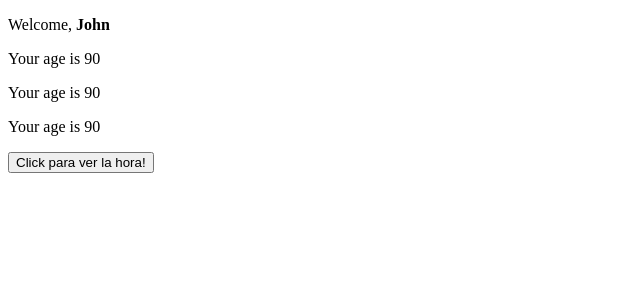
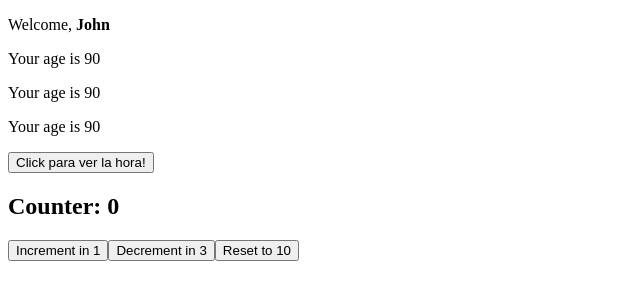
Before and after one commit to Jeizer-Valarezo/React-Practices, a React (Vite) app in the folder 2. Basic concepts/General/my-app/: page / in a window 1280 px wide. Shown: the top 300 px of the page, without its empty margins (0-640 px from the left). Built offline with nearby package versions, Linux system fonts and the light colour scheme.

Commit message:
State1-2

```diff
--- a/2. Basic concepts/General/my-app/src/App.jsx
+++ b/2. Basic concepts/General/my-app/src/App.jsx
@@ -1,4 +1,5 @@
 import { AlertClock } from "./AlertClock";
+import { Counter } from "./Counter";
 import { Welcome } from "./Welcome";
 
 export function App() {
@@ -9,6 +10,7 @@ export function App() {
     <div>
       <Welcome name="John" age={90} />
       <AlertClock onButtonClick={handleCurrentTime} />
+      <Counter initialCounter={0} incrementAmount={1} decrementAmount={3} resetAmount={10}/>
     </div>
   );
 }
--- /dev/null
+++ b/2. Basic concepts/General/my-app/src/Counter.jsx
@@ -0,0 +1,23 @@
+import { useState } from "react";
+import CounterDisplay from "./CounterDisplay";
+
+export function Counter({ initialCounter, incrementAmount, decrementAmount, resetAmount}) {
+  const [counter, setCounter] = useState(initialCounter);
+  function handleIncrement() {
+    setCounter((prevCounter) => prevCounter + incrementAmount);
+  }
+  function handleDecrement() {
+    setCounter((prevCounter) => prevCounter - decrementAmount);
+  }
+  function handleReset() {
+    setCounter(resetAmount);
+  }
+  return (
+    <div>
+      <CounterDisplay counter={counter} />
+      <button onClick={handleIncrement}>Increment in {incrementAmount}</button>
+      <button onClick={handleDecrement}>Decrement in {decrementAmount}</button>
+      <button onClick={handleReset}>Reset to {resetAmount}</button>
+    </div>
+  );
+}
--- /dev/null
+++ b/2. Basic concepts/General/my-app/src/CounterDisplay.jsx
@@ -0,0 +1,3 @@
+export default function CounterDisplay({counter}) {
+  return <h2>Counter: {counter}</h2>
+}
```
